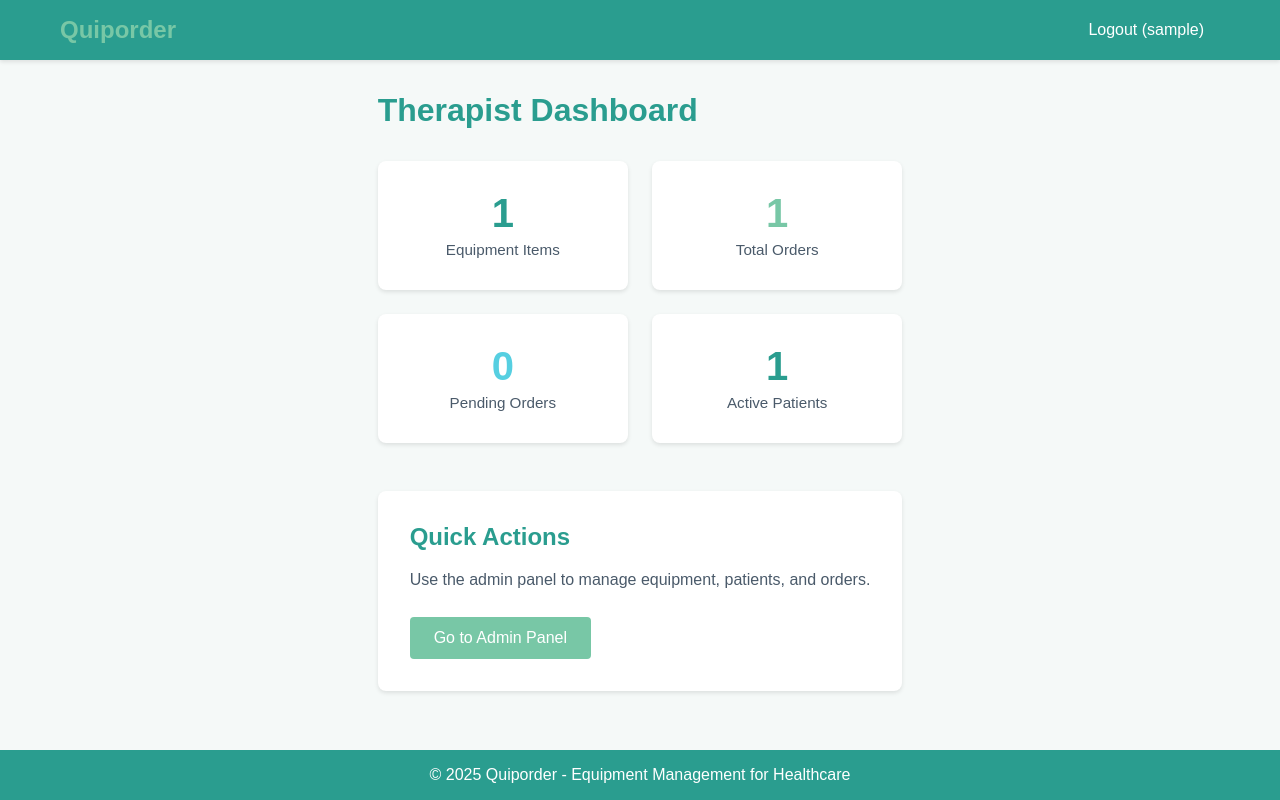
After one commit to Alumsdesigns/quiporder, a Django app: page /equipment/dashboard/ in a window 1280 px wide. The commit adds this page. Run offline with Django 5.2, Linux system fonts and the light colour scheme; a user stored in the database is signed in; tables that the repository leaves empty hold one stand-in row (values such as "Sample post").

Commit message:
feat(dashboard): add therapist dashboard with statistics

```diff
--- /dev/null
+++ b/equipment/urls.py
@@ -0,0 +1,12 @@
+"""
+Equipment app URL Configuration
+Routes for equipment-related views
+"""
+from django.urls import path
+from . import views
+
+urlpatterns = [
+    path('dashboard/', views.therapist_dashboard, name='therapist_dashboard'),
+    #  path('list/', views.equipment_list, name='equipment_list'),
+    #  path('order/create/', views.order_create, name='order_create'),
+]
--- a/quiporder/urls.py
+++ b/quiporder/urls.py
@@ -3,7 +3,7 @@
 # example.com/patients/ -> shows patient list
 # example.com/equipment/ -> shows equipment list
 # Like a phone directory for your website
-
+# quiporder/urls.py
 """
 URL configuration for quiporder project.
 
@@ -27,5 +27,6 @@
 urlpatterns = [
     path('admin/', admin.site.urls),
     path('accounts/', include('allauth.urls')),
+    path('equipment/', include('equipment.urls')),
     path('', TemplateView.as_view(template_name='home.html'), name='home'),
 ]
--- /dev/null
+++ b/static/css/dashboard.css
@@ -0,0 +1,113 @@
+/* ==============================================
+   DASHBOARD STYLES - Therapist Dashboard
+   ============================================== */
+
+/* Dashboard Container */
+.dashboard {
+    max-width: 1200px;
+    margin: 0 auto;
+    padding: 2rem 0;
+}
+
+/* Dashboard Title */
+.dashboard-title {
+    color: #2A9D8F;
+    margin-bottom: 2rem;
+    font-size: 2rem;
+}
+
+/* Statistics Grid */
+.stats-grid {
+    display: grid;
+    grid-template-columns: repeat(auto-fit, minmax(200px, 1fr));
+    gap: 1.5rem;
+    margin-bottom: 3rem;
+}
+
+/* Stat Card */
+.stat-card {
+    background: white;
+    padding: 2rem;
+    border-radius: 8px;
+    text-align: center;
+    box-shadow: 0 2px 4px rgba(0, 0, 0, 0.1);
+    transition: transform 0.2s ease, box-shadow 0.2s ease;
+}
+
+.stat-card:hover {
+    transform: translateY(-4px);
+    box-shadow: 0 4px 8px rgba(0, 0, 0, 0.15);
+}
+
+/* Stat Card Color Variants */
+.stat-card--primary .stat-number {
+    color: #2A9D8F; /* Teal Blue */
+}
+
+.stat-card--secondary .stat-number {
+    color: #78C7A6; /* Mint Green */
+}
+
+.stat-card--accent .stat-number {
+    color: #56CFE1; /* Sky Blue */
+}
+
+/* Stat Number */
+.stat-number {
+    font-size: 2.5rem;
+    font-weight: bold;
+    margin: 0;
+    line-height: 1;
+}
+
+/* Stat Label */
+.stat-label {
+    color: #4A5A6A;
+    margin-top: 0.5rem;
+    font-size: 0.95rem;
+}
+
+/* Action Card */
+.action-card {
+    background: white;
+    padding: 2rem;
+    border-radius: 8px;
+    box-shadow: 0 2px 4px rgba(0, 0, 0, 0.1);
+}
+
+.action-title {
+    color: #2A9D8F;
+    margin-bottom: 1rem;
+    font-size: 1.5rem;
+}
+
+.action-description {
+    color: #4A5A6A;
+    margin-bottom: 1.5rem;
+    line-height: 1.6;
+}
+
+/* Responsive Design */
+@media (max-width: 768px) {
+    .stats-grid {
+        grid-template-columns: repeat(2, 1fr);
+    }
+
+    .stat-number {
+        font-size: 2rem;
+    }
+
+    .dashboard-title {
+        font-size: 1.5rem;
+    }
+}
+
+@media (max-width: 480px) {
+    .stats-grid {
+        grid-template-columns: 1fr;
+    }
+
+    .stat-card {
+        padding: 1.5rem;
+    }
+}
--- /dev/null
+++ b/templates/equipment/therapist_dashboard.html
@@ -0,0 +1,43 @@
+{% extends 'base.html' %}
+{% load static %}
+
+{% block title %}Therapist Dashboard - Quiporder{% endblock %}
+
+{# Link dashboard-specific CSS here #}
+{% block extra_css %}
+<link rel="stylesheet" href="{% static 'css/dashboard.css' %}">
+{% endblock %}
+
+{% block content %}
+<div class="dashboard">
+    <h1 class="dashboard-title">Therapist Dashboard</h1>
+
+    <div class="stats-grid">
+        <div class="stat-card stat-card--primary">
+            <h2 class="stat-number">{{ total_equipment }}</h2>
+            <p class="stat-label">Equipment Items</p>
+        </div>
+
+        <div class="stat-card stat-card--secondary">
+            <h2 class="stat-number">{{ total_orders }}</h2>
+            <p class="stat-label">Total Orders</p>
+        </div>
+
+        <div class="stat-card stat-card--accent">
+            <h2 class="stat-number">{{ pending_orders }}</h2>
+            <p class="stat-label">Pending Orders</p>
+        </div>
+
+        <div class="stat-card stat-card--primary">
+            <h2 class="stat-number">{{ active_patients }}</h2>
+            <p class="stat-label">Active Patients</p>
+        </div>
+    </div>
+
+    <div class="action-card">
+        <h2 class="action-title">Quick Actions</h2>
+        <p class="action-description">Use the admin panel to manage equipment, patients, and orders.</p>
+        <a href="/admin/" class="btn btn-primary">Go to Admin Panel</a>
+    </div>
+</div>
+{% endblock %}
```
Also changed, not shown: static/css/style.css (line endings or trailing spaces).
